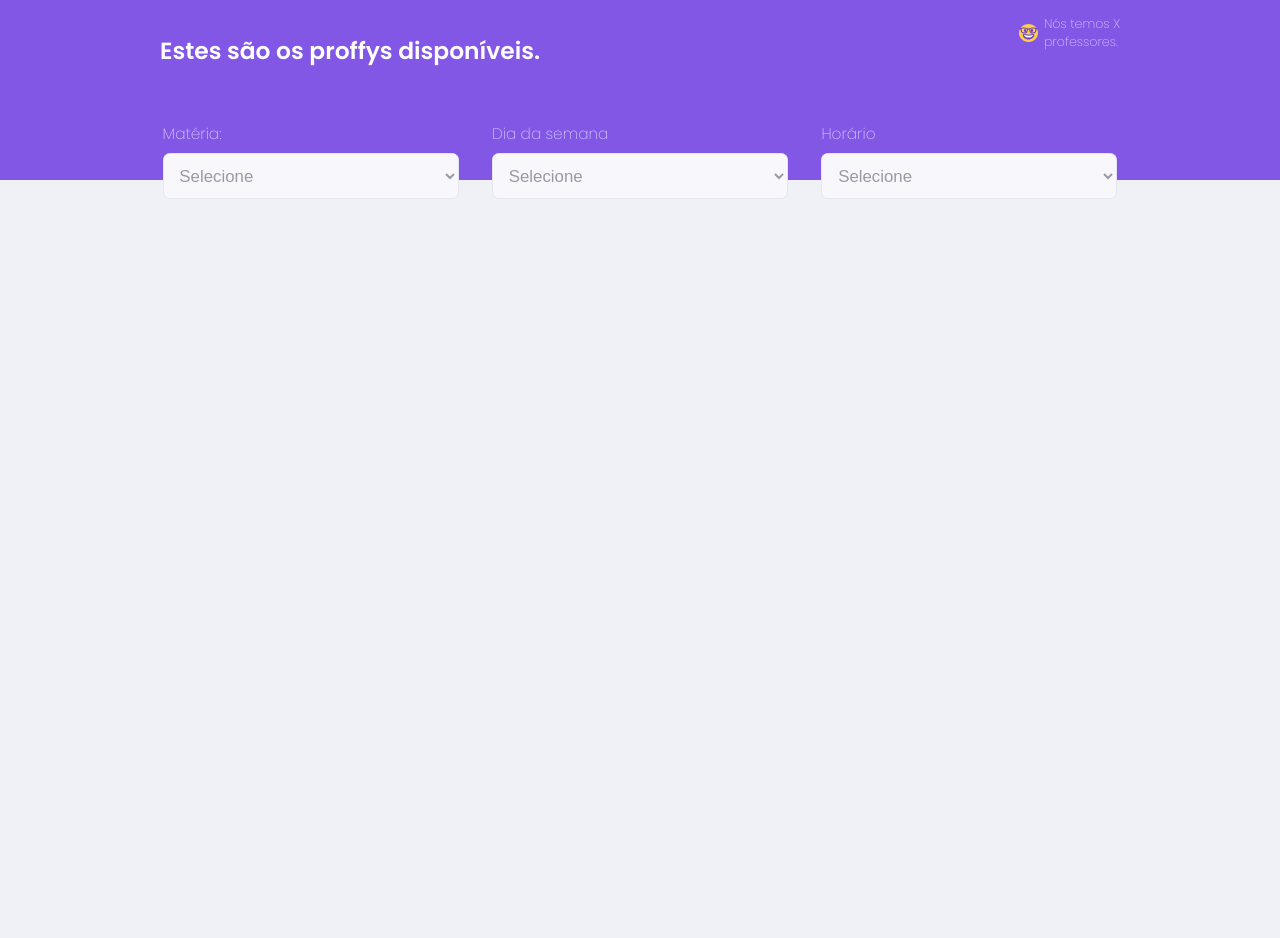
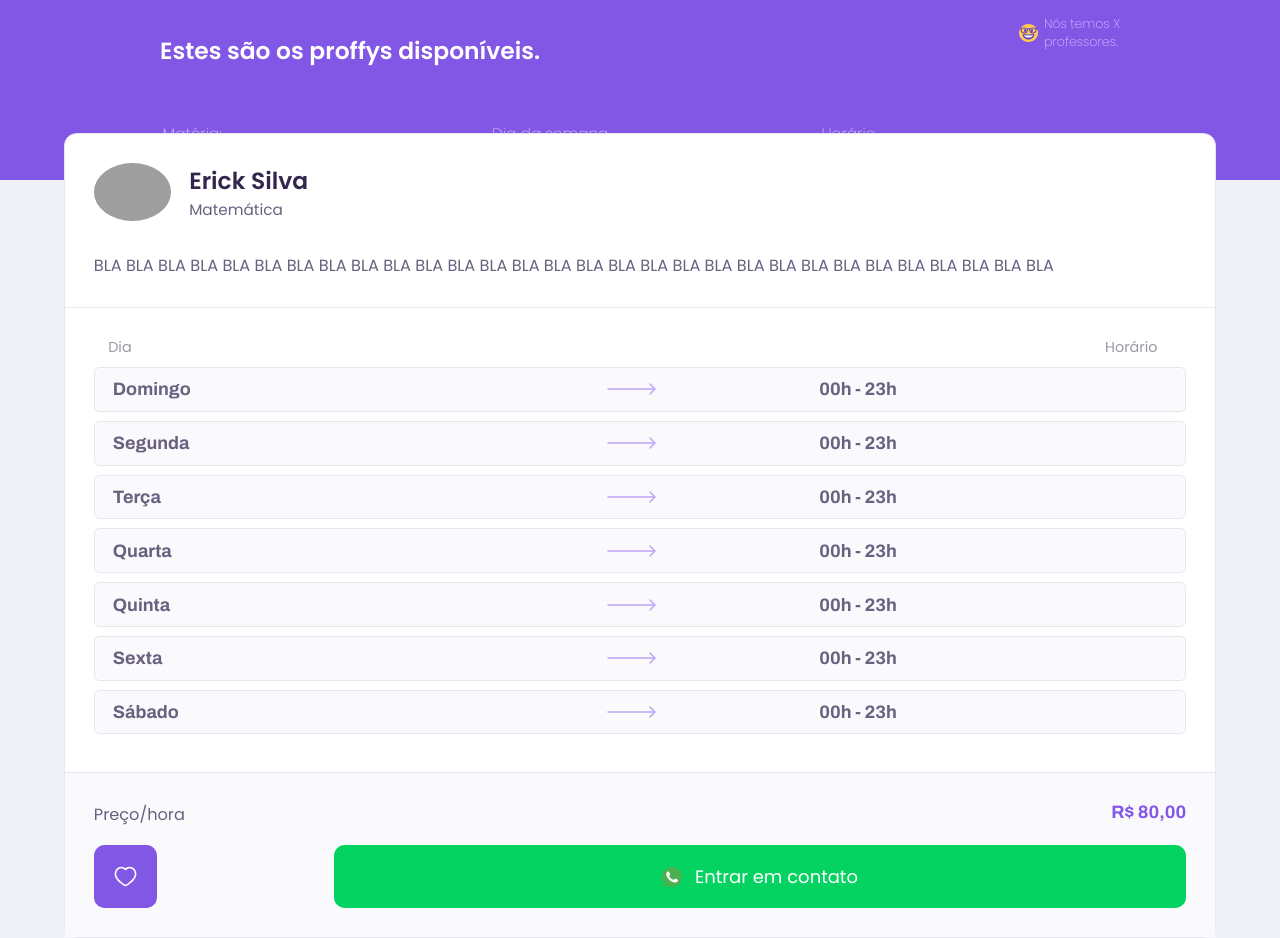
Before and after one commit to ericksilvadev/proffy-web, a React (Vite) app: page /study in a window 1280 px wide. Shown: the part 120-1058 px from the top of the page. Before the commit the page ends 800 px from the top, so only its background shows below. Built offline with nearby package versions, Linux system fonts and the light colour scheme; grey boxes are pictures that could not be loaded.

Commit message:
teacher list and card structure

```diff
--- a/src/assets/style/base.scss
+++ b/src/assets/style/base.scss
@@ -29,7 +29,8 @@ a {
 
 body {
   overflow-x: hidden;
-  height: 100vh;
+  // height: 100vh;
+  // width: 100vw;
   font-size: 16px;
   background-color: $color-background;
 }
--- a/src/assets/style/header.scss
+++ b/src/assets/style/header.scss
@@ -2,7 +2,7 @@
   background: $color-primary;
   color: $color-title-in-primary;
   padding-bottom: 5em;
-  width: 100vw;
+  width: 100%;
 
   .top-header {
     display: flex;
--- a/src/assets/style/inputs-buttons.scss
+++ b/src/assets/style/inputs-buttons.scss
@@ -98,11 +98,11 @@
   border-radius: .6em;
   border: none;
   cursor: pointer;
+  transition: .1s;
 
   &.green {
     background-color: $color-secondary;
     color: $color-button-text;
-    transition: background-color .2s;
     &:hover {
       background-color: $color-secondary-dark;
     }
--- a/src/assets/style/main.scss
+++ b/src/assets/style/main.scss
@@ -5,3 +5,4 @@
 @import 'inputs-buttons';
 @import 'landing';
 @import 'header';
+@import 'teacher-list';
--- /dev/null
+++ b/src/assets/style/teacher-list.scss
@@ -0,0 +1,150 @@
+.teacher-list {
+  display: flex;
+  flex-direction: column;
+  align-items: center;
+  width: 100%;
+  margin-top: -2.6em;
+
+  .teacher-card {
+    background-color: $color-box-base;
+    width: 90%;
+    border: 1px solid $color-line-in-white;
+    border-radius: 0.7em;
+
+    .teacher-info {
+      color: $color-text-base;
+      border-bottom: 1px solid $color-line-in-white;
+      padding: 1.6em;
+
+      .heading {
+        display: flex;
+        align-items: center;
+
+        img {
+          width: 4.3em;
+          border-radius: 50%;
+          margin-right: 1em;;
+        }
+
+        .title-wrapper {
+          h1 {
+            color: $color-text-title;
+            font-size: 1.3em;
+            font-weight: 600;
+          }
+
+          h2 {
+            font-size: 0.85em;
+            font-weight: 400;
+          }
+        }
+      }
+
+      .description {
+        font-size: 0.9em;
+        padding-top: 2em;
+      }
+    }
+
+    .teacher-schedule {
+      border-bottom: 1px solid $color-line-in-white;
+      padding: 1.6em;
+
+      .schedule-heading {
+        font-size: 0.8em;
+        color: $color-text-complement;
+        padding: 0 2em 0 1em;
+
+        display: flex;
+        justify-content: space-between;
+      }
+
+      .day {
+        font-family: Archivo, sans-serif;
+        color: $color-text-base;
+        font-weight: bold;
+        background: $color-box-footer;
+        border-radius: 0.3em;
+        padding: 0.3em 1em;
+        margin: 0.5em 0;
+        border: 1px solid $color-line-in-white;
+        display: flex;
+        justify-content: space-between;
+        align-items: center;
+
+        span {
+          width: 33%;
+        }
+
+        img {
+          transform: rotate(180deg);
+          padding-left: 1em;
+        }
+
+      }
+    }
+
+    .price-contact {
+      width: 100%;
+      padding: 1.6em;
+      background: $color-box-footer;
+
+      .price {
+        display: flex;
+        justify-content: space-between;
+        padding-bottom: 1em;
+
+        span {
+          color: $color-text-base;
+          font-size: 0.9em;
+        }
+
+        strong {
+          font-family: Archivo, sans-serif;
+          color: $color-primary;
+        }
+      }
+
+      .buttons {
+        display: flex;
+        justify-content: space-between;
+        width: 100%;
+
+        .favorite {
+          display: flex;
+          align-items: center;
+          justify-content: center;
+
+          width: 3.5em;
+          height: 3.5em;
+          background: $color-primary;
+
+          img {
+            width: 100%;
+          }
+
+          &:hover {
+            background: $color-primary-dark;
+          }
+        }
+
+        .contact {
+          display: flex;
+          align-items: center;
+          justify-content: center;
+
+          height: 3.5em;
+          width: 78%;
+
+          img {
+            margin-right: 0.7em;
+          }
+
+          &:hover {
+            background: $color-secondary-dark;
+          }
+        }
+      }
+    }
+  }
+}
--- a/src/components/FilterTeacherForm.tsx
+++ b/src/components/FilterTeacherForm.tsx
@@ -23,6 +23,10 @@ const FilterTeacherForm: React.FC<FilterTeacherFormProps>= ({ showForm }) => {
       height: 0,
       overflow: 'hidden',
     },
+    exit: {
+      height: 0,
+      overflow: 'hidden',
+    },
   };
 
   return (
@@ -33,7 +37,7 @@ const FilterTeacherForm: React.FC<FilterTeacherFormProps>= ({ showForm }) => {
             variants={ variants }
             initial="hidden"
             animate="visible"
-            exit="hidden"
+            exit="exit"
           >
             <div className="select-wrapper">
               <label htmlFor="subject" />
--- /dev/null
+++ b/src/components/TeacherCard.tsx
@@ -0,0 +1,61 @@
+import { weekDay } from '../helpers/filterFormOptions';
+
+import favoriteIcon from '../assets/images/favorite.svg';
+// import removeFavoriteIcon from '../assets/images/remove-favorite.svg';
+import whatsappIcon from '../assets/images/whatsapp.svg';
+import arrowIcon from '../assets/images/back.svg';
+
+// interface TeacherCardProps {
+//   avatar?: string;
+//   name?: string;
+//   subject?: string;
+// }
+
+const TeacherCard = () => (
+  <div className="teacher-card">
+    <div className="teacher-info">
+      <div className="heading">
+        <img src="https://github.com/ericksilvadev.png" alt="erick" />
+        <div className="title-wrapper">
+          <h1 className="name">Erick Silva</h1>
+          <h2 className="subject">Matemática</h2>
+        </div>
+      </div>
+      <p className="description">
+        BLA BLA BLA BLA BLA BLA BLA BLA BLA BLA BLA BLA BLA BLA BLA BLA BLA BLA BLA BLA BLA BLA BLA BLA BLA BLA BLA BLA BLA BLA
+      </p>
+    </div>
+    <div className="teacher-schedule">
+      <div className="schedule-heading">
+        <span>Dia</span>
+        <span>Horário</span>
+      </div>
+      { weekDay.map((day, i) => {
+        return (
+          <div className="day">
+            <span>{ day }</span>
+            <img src={ arrowIcon } alt="Seta para a direita" />
+            <span>00h - 23h</span>
+          </div>
+        )
+      }) }
+    </div>
+    <footer className="price-contact">
+      <div className="price">
+        <span>Preço/hora</span>
+        <strong>R$ 80,00</strong>
+      </div>
+      <div className="buttons">
+        <button className="favorite btn">
+          <img src={ favoriteIcon } alt="Favoritar" />
+        </button>
+        <button className="contact btn green">
+          <img src={ whatsappIcon } alt="WhatsApp" />
+          Entrar em contato
+        </button>
+      </div>
+    </footer>
+  </div>
+)
+
+export default TeacherCard;
--- a/src/components/index.tsx
+++ b/src/components/index.tsx
@@ -3,3 +3,4 @@ export { default as Onboarding } from './Onboarding';
 export { default as Header } from './Header';
 export { default as FilterTeacher } from './FilterTeacher';
 export { default as FilterTeacherForm } from './FilterTeacherForm';
+export { default as TeacherCard } from './TeacherCard';
--- a/src/pages/Splash.tsx
+++ b/src/pages/Splash.tsx
@@ -81,6 +81,7 @@ export default function Splash() {
         <motion.div
         // variants={ exitVariants }
         className="splash"
+        style={{ overflow: "hidden" }}
         // initial="initial"
         // animate="initial"
         // exit="animate"
--- a/src/pages/TeacherList.tsx
+++ b/src/pages/TeacherList.tsx
@@ -1,4 +1,5 @@
 import { Header } from "../components";
+import { TeacherCard } from "../components";
 
 const TeacherList = () => {
   return (
@@ -8,6 +9,10 @@ const TeacherList = () => {
         subtitle="Estes são os proffys disponíveis."
         teacher={ false }
       />
+
+      <div className="teacher-list">
+        <TeacherCard />
+      </div>
     </div>
   );
 }
```
Also changed, not shown: src/assets/images/favorite.svg (added), src/assets/images/remove-favorite.svg (added).
